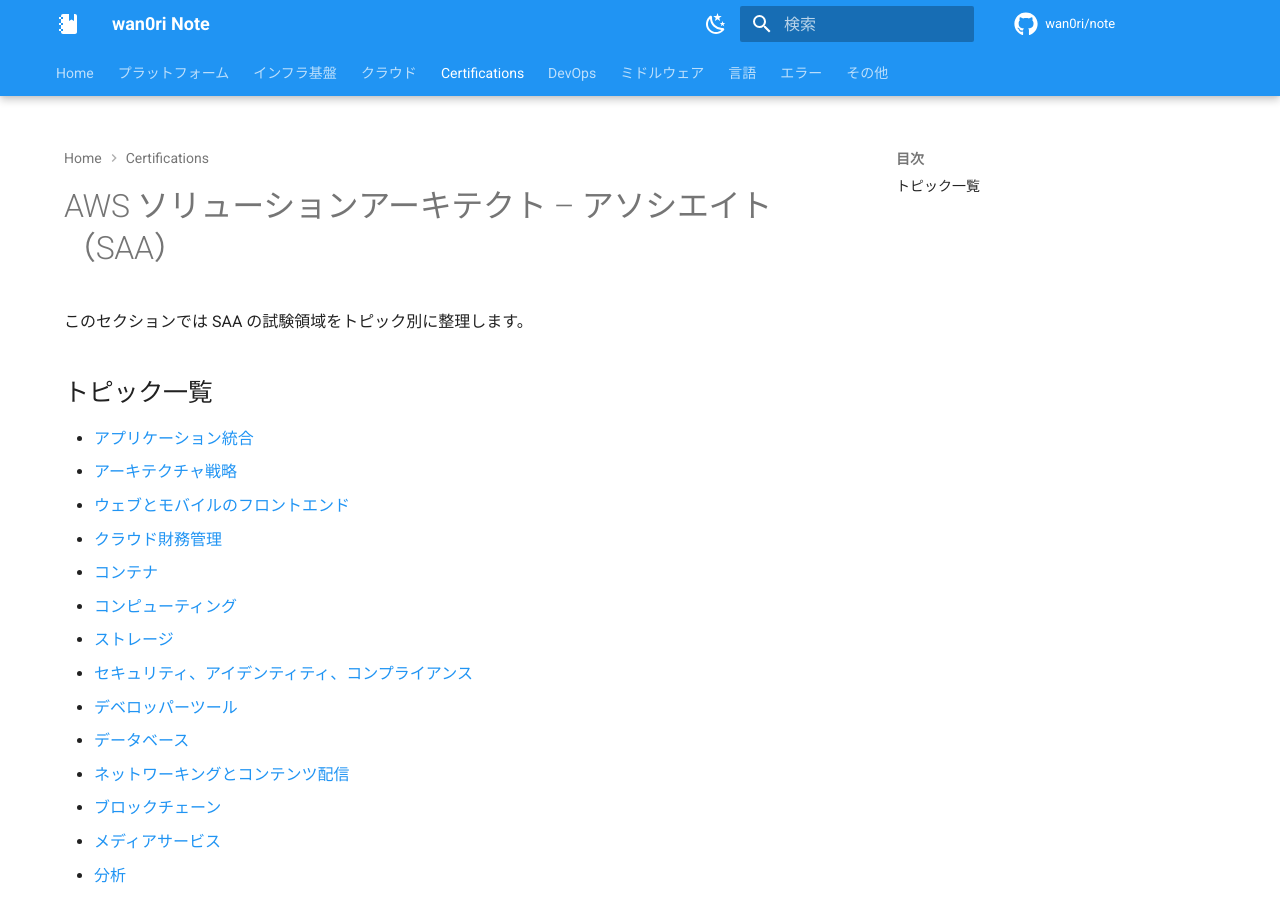
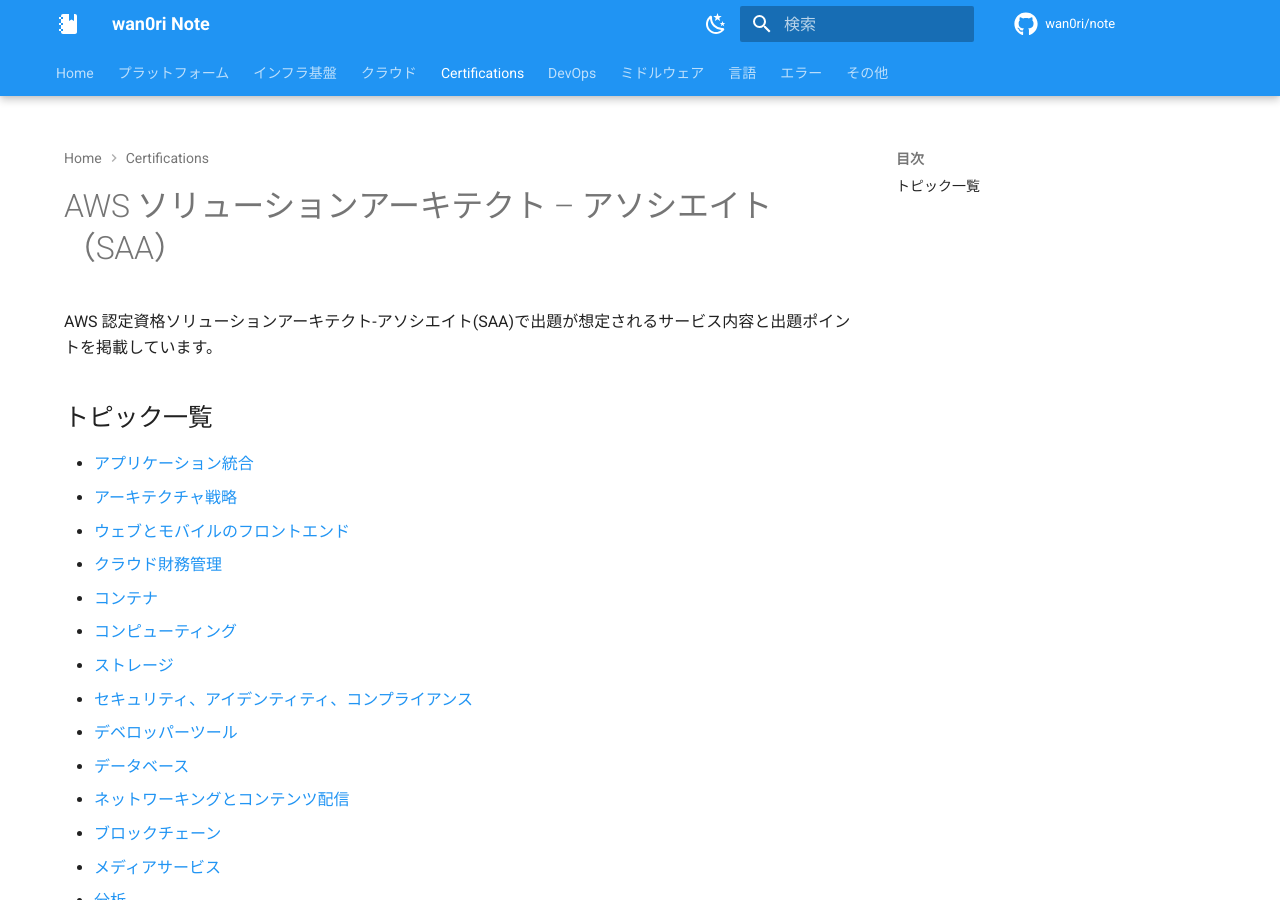
Before and after one commit to wan0ri/note, an MkDocs documentation site: the page built from docs/certifications/aws-saa/index.md, in a window 1280 px wide and 900 px high. Built offline with MkDocs 1.6.1 and Material for MkDocs 9.7.7, drawn with Linux system fonts in a browser that asks for light colours; comment, search, counter and statistics services are not loaded.

Commit message:
fix: AWS SAA 試験領域の説明を明確にし、内容を整理

```diff
--- a/docs/certifications/aws-saa/index.md
+++ b/docs/certifications/aws-saa/index.md
@@ -4,7 +4,7 @@
 
 # AWS ソリューションアーキテクト – アソシエイト（SAA）
 
-このセクションでは SAA の試験領域をトピック別に整理します。
+AWS 認定資格ソリューションアーキテクト-アソシエイト(SAA)で出題が想定されるサービス内容と出題ポイントを掲載しています。
 
 ## トピック一覧
 
```
